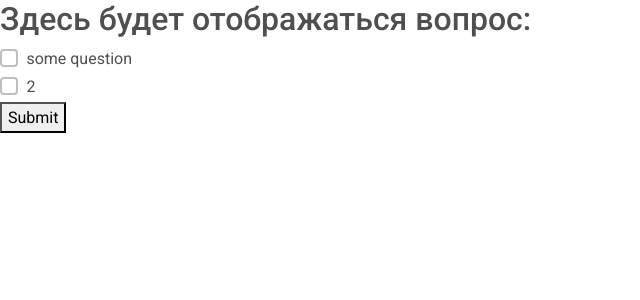
After one commit to Tyrannozavr/aducation, a Django app: page /testing/1/test in a window 1280 px wide. The commit adds this page. Shown: the top 300 px of the page, without its empty margins (0-640 px from the left). Run offline with Django 4.2, Linux system fonts and the light colour scheme.

Commit message:
created layout test

```diff
--- /dev/null
+++ b/templates/testing/test.html
@@ -0,0 +1,27 @@
+<!DOCTYPE html>
+<html lang="en">
+<head>
+    <meta charset="UTF-8">
+    <title>Title</title>
+<link href="https://cdnjs.cloudflare.com/ajax/libs/font-awesome/6.0.0/css/all.min.css" rel="stylesheet"/>
+<link href="https://fonts.googleapis.com/css?family=Roboto:300,400,500,700&display=swap" rel="stylesheet"/>
+<link href="https://cdnjs.cloudflare.com/ajax/libs/mdb-ui-kit/6.0.1/mdb.min.css" rel="stylesheet"/>
+</head>
+<body>
+<h2>Здесь будет отображаться вопрос:</h2>
+<form method="post">
+    {% csrf_token %}
+<div class="form-check form-check-inline">
+  <input class="form-check-input" type="checkbox" id="inlineCheckbox1" value="option1">
+  <label class="form-check-label" for="inlineCheckbox1">some question</label>
+</div>
+
+<div class="form-check">
+  <input class="form-check-input" type="checkbox" id="inlineCheckbox2" value="option2">
+  <label class="form-check-label" for="inlineCheckbox2">2</label>
+</div>
+<button type="submit">Submit</button>
+</form>
+<script type="text/javascript" src="https://cdnjs.cloudflare.com/ajax/libs/mdb-ui-kit/6.0.1/mdb.min.js"></script>
+</body>
+</html>
--- a/templates/testing/testing_list.html
+++ b/templates/testing/testing_list.html
@@ -18,7 +18,7 @@
     {% for test in object_list %}
     <li class="list-group-item">
         <span class="tag tag-default tag-pill pull-xs-right"> last result {{ test.statistic_set.last.result }}% </span>
-        {{ test.name }} <a href="{{ test.id }}">test</a>
+         <a href="{{ test.id }}">{{ test.name }}</a>
     </li>
     {% endfor %}
 </ul>
--- a/testing/urls.py
+++ b/testing/urls.py
@@ -1,7 +1,9 @@
 from django.urls import path
 # from .views import index
-from .views import TestingListView
+from .views import TestingListView, TestingDetailView, test
 
 urlpatterns = [
-    path('', TestingListView.as_view(), name='testing-list')
+    path('', TestingListView.as_view(), name='testing-list'),
+    path('<int:pk>', TestingDetailView.as_view(), name='testing-detail'),
+    path('<int:pk>/test', test, name='testing-detail')
 ]
--- a/testing/views.py
+++ b/testing/views.py
@@ -12,3 +12,9 @@ class TestingListView(ListView):
 
     def get_queryset(self):
         return Testing.objects.prefetch_related('statistic_set').all()
+
+class TestingDetailView(DetailView):
+    model = Testing
+
+def test(request, pk):
+    return render(request, 'testing/test.html')
```
Also changed, not shown: templates/testing/testing_detail.html (added, +18 -0 lines), db.sqlite3.
